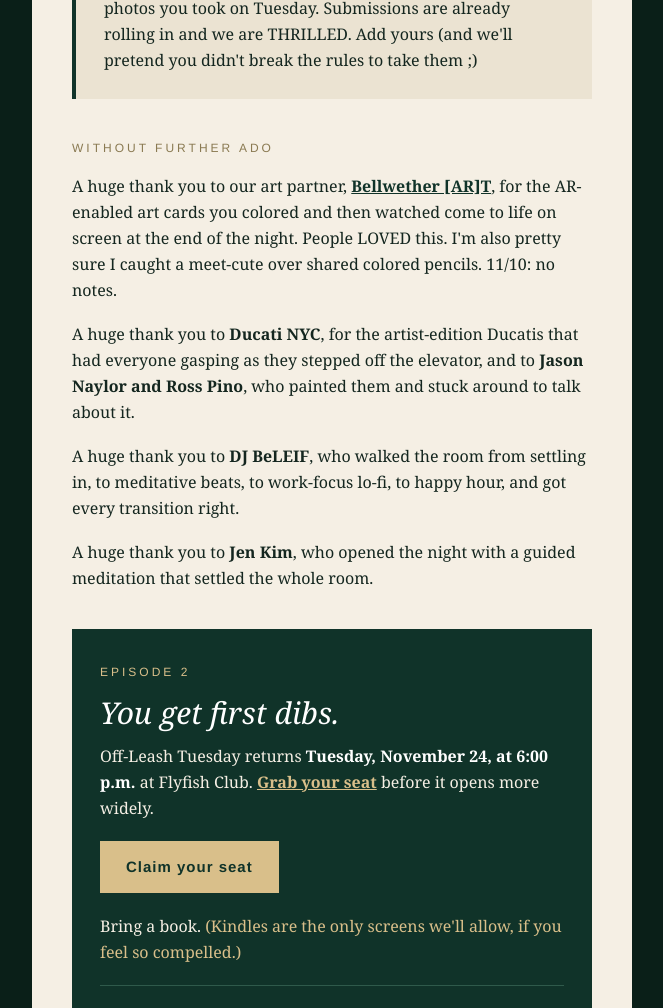
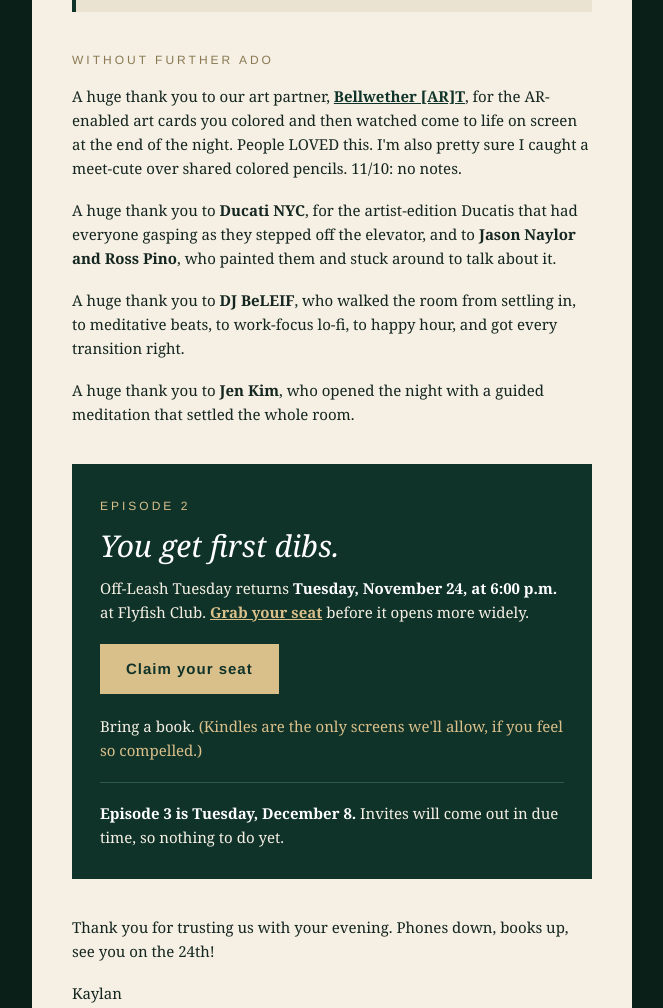
Before and after one commit to MAGNETIQ-XYZ/offleashemails, a plain HTML site: page episodes/ep-01-thank-you.html in a window 1280 px wide. Shown: the part 1792-2800 px from the top of the page, without its empty margins (308-971 px from the left). Drawn offline with Linux system fonts and the light colour scheme.

Commit message:
Body text 15px
Co-Authored-By: Claude Sonnet 5.5 <noreply@anthropic.com>
Claude-Session: https://claude.ai/code/session_01EmHbg7kruJ8huWrRNAdpP3

```diff
--- a/episodes/ep-01-thank-you.html
+++ b/episodes/ep-01-thank-you.html
@@ -10,7 +10,7 @@
 <img src="https://offleashemails.vercel.app/assets/banner.jpg" width="600" alt="Off-Leash Tuesdays: a grown-up study hall. Powered by MAGNETIQ" style="display:block;width:100%;max-width:600px;height:auto;border:0;">
 </td></tr>
 
-<tr><td style="padding:38px 40px 6px 40px;font-family:Georgia,'Times New Roman',serif;font-size:16px;line-height:26px;color:#14261f;">
+<tr><td style="padding:38px 40px 6px 40px;font-family:Georgia,'Times New Roman',serif;font-size:15px;line-height:24px;color:#14261f;">
 <div style="font-family:Georgia,'Times New Roman',serif;font-style:italic;font-size:32px;line-height:38px;color:#103329;padding-bottom:20px;">A+ students, all of you.</div>
 <p style="margin:0 0 18px 0;">To our favorite overachievers,</p>
 <p style="margin:0 0 18px 0;">Tuesday was a dream, and we want to thank you all for making Episode 1 of Off-Leash such a success.</p>
@@ -21,7 +21,7 @@
 
 <tr><td style="padding:10px 40px 8px 40px;">
 <table role="presentation" width="100%" cellpadding="0" cellspacing="0" border="0" style="background:#ebe3d2;border-left:4px solid #103329;">
-<tr><td style="padding:26px 28px;font-family:Georgia,'Times New Roman',serif;font-size:16px;line-height:26px;color:#14261f;">
+<tr><td style="padding:26px 28px;font-family:Georgia,'Times New Roman',serif;font-size:15px;line-height:24px;color:#14261f;">
 <div align="center" style="text-align:center;margin:0 0 20px 0;"><img src="https://offleashemails.vercel.app/assets/magnetiq-logo.png" width="170" alt="MAGNETIQ" style="display:inline-block;border:0;width:170px;height:auto;"></div>
 <p style="margin:0 0 16px 0;">Remember the QR code you scanned at the door? That put you in the <a href="https://app.magnetiq.xyz/brand/off-leash-tuesdays-2/magnet/olt-episode-1" style="color:#103329;text-decoration:underline;font-weight:bold;">Off-Leash program on MAGNETIQ</a>, and your drops start <strong>today</strong>. We hope you love them.</p>
 <p align="center" style="margin:0 0 20px 0;text-align:center;"><a href="https://app.magnetiq.xyz/brand/off-leash-tuesdays-2/magnet/olt-episode-1" style="display:inline-block;background:#103329;color:#d9bf8a;font-family:Helvetica,Arial,sans-serif;font-size:15px;font-weight:bold;letter-spacing:1px;text-decoration:none;padding:13px 26px;">Open the program</a></p>
@@ -38,7 +38,7 @@
 </td></tr></table>
 </td></tr>
 
-<tr><td style="padding:28px 40px 8px 40px;font-family:Georgia,'Times New Roman',serif;font-size:16px;line-height:26px;color:#14261f;">
+<tr><td style="padding:28px 40px 8px 40px;font-family:Georgia,'Times New Roman',serif;font-size:15px;line-height:24px;color:#14261f;">
 <div style="font-family:Helvetica,Arial,sans-serif;font-size:12px;letter-spacing:3px;text-transform:uppercase;color:#8a7a52;padding-bottom:10px;padding-bottom:12px;">Without further ado</div>
 <p style="margin:0 0 18px 0;">A huge thank you to our art partner, <strong><a href="https://bellwether.art/" style="color:#103329;text-decoration:underline;">Bellwether [AR]T</a></strong>, for the AR-enabled art cards you colored and then watched come to life on screen at the end of the night. People LOVED this. I'm also pretty sure I caught a meet-cute over shared colored pencils. 11/10: no notes.</p>
 <p style="margin:0 0 18px 0;">A huge thank you to <strong>Ducati NYC</strong>, for the artist-edition Ducatis that had everyone gasping as they stepped off the elevator, and to <strong>Jason Naylor and Ross Pino</strong>, who painted them and stuck around to talk about it.</p>
@@ -48,7 +48,7 @@
 
 <tr><td style="padding:12px 40px 8px 40px;">
 <table role="presentation" width="100%" cellpadding="0" cellspacing="0" border="0" style="background:#103329;">
-<tr><td style="padding:30px 28px;font-family:Georgia,'Times New Roman',serif;font-size:16px;line-height:26px;color:#f5efe4;">
+<tr><td style="padding:30px 28px;font-family:Georgia,'Times New Roman',serif;font-size:15px;line-height:24px;color:#f5efe4;">
 <div style="font-family:Helvetica,Arial,sans-serif;font-size:12px;letter-spacing:3px;text-transform:uppercase;color:#d9bf8a;padding-bottom:10px;">Episode 2</div>
 <div style="font-style:italic;font-size:30px;line-height:36px;color:#ffffff;padding-bottom:12px;">You get first dibs.</div>
 <p style="margin:0 0 20px 0;">Off-Leash Tuesday returns <strong style="color:#ffffff;">Tuesday, November 24, at 6:00 p.m.</strong> at Flyfish Club. <a href="https://luma.com/ig6jskxg" style="color:#d9bf8a;text-decoration:underline;font-weight:bold;">Grab your seat</a> before it opens more widely.</p>
@@ -58,7 +58,7 @@
 </td></tr></table>
 </td></tr>
 
-<tr><td style="padding:28px 40px 32px 40px;font-family:Georgia,'Times New Roman',serif;font-size:16px;line-height:26px;color:#14261f;">
+<tr><td style="padding:28px 40px 32px 40px;font-family:Georgia,'Times New Roman',serif;font-size:15px;line-height:24px;color:#14261f;">
 <p style="margin:0 0 18px 0;">Thank you for trusting us with your evening. Phones down, books up, see you on the 24th!</p>
 <p style="margin:0;">Kaylan</p>
 </td></tr>
```
